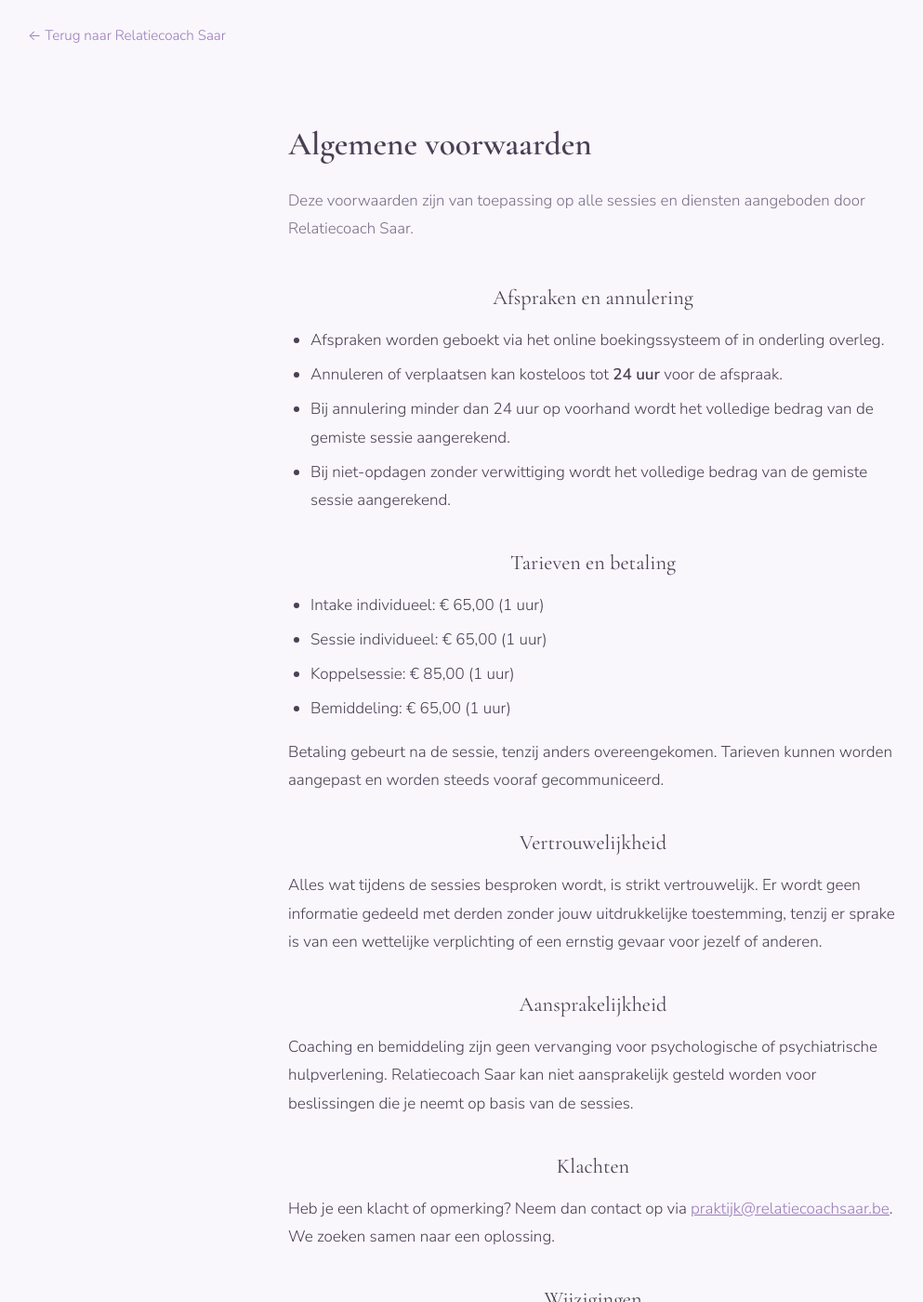
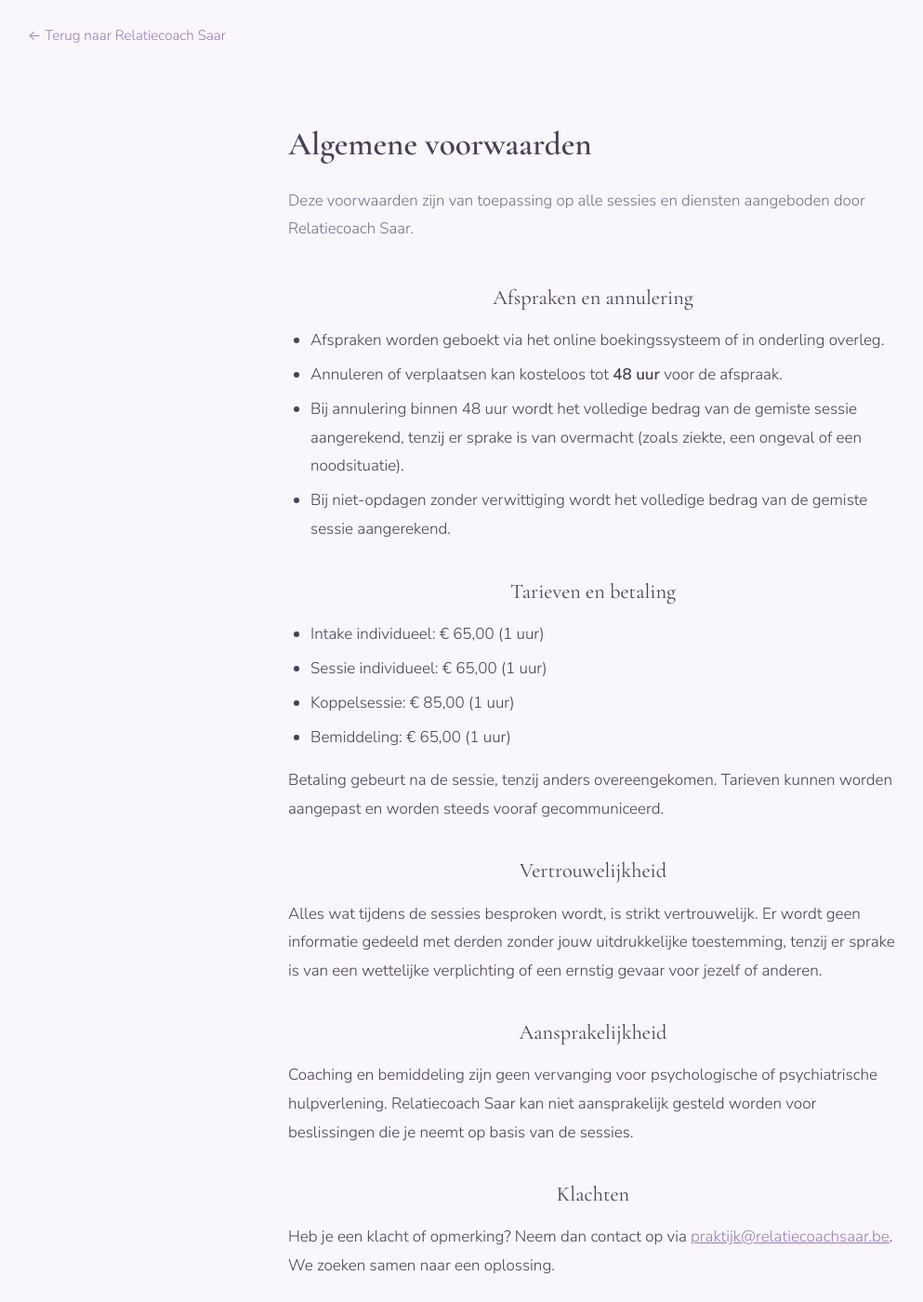
Before and after one commit to relatiecoachsaar/relatiecoachsaar-website, a Jekyll site: the page built from voorwaarden.html, in a window 1280 px wide and 1400 px high. Shown: the whole window at 93% size, without its empty margins (2-995 px from the left). Built offline with Jekyll 4.4.1, drawn with Linux system fonts in a browser that asks for light colours; some of the changed text lies outside the part shown.

Commit message:
aanpassing voorwaarden

```diff
--- a/voorwaarden.html
+++ b/voorwaarden.html
@@ -7,11 +7,11 @@
   <h1>Algemene voorwaarden</h1>
   <p class="page-intro">Deze voorwaarden zijn van toepassing op alle sessies en diensten aangeboden door {{ site.title }}.</p>
 
-  <h2>Afspraken en annulering</h2>
+  <h2 id="annulering">Afspraken en annulering</h2>
   <ul>
     <li>Afspraken worden geboekt via het online boekingssysteem of in onderling overleg.</li>
-    <li>Annuleren of verplaatsen kan kosteloos tot <strong>24 uur</strong> voor de afspraak.</li>
-    <li>Bij annulering minder dan 24 uur op voorhand wordt het volledige bedrag van de gemiste sessie aangerekend.</li>
+    <li>Annuleren of verplaatsen kan kosteloos tot <strong>48 uur</strong> voor de afspraak.</li>
+    <li>Bij annulering binnen 48 uur wordt het volledige bedrag van de gemiste sessie aangerekend, tenzij er sprake is van overmacht (zoals ziekte, een ongeval of een noodsituatie).</li>
     <li>Bij niet-opdagen zonder verwittiging wordt het volledige bedrag van de gemiste sessie aangerekend.</li>
   </ul>
 
```
Also changed, not shown: other parts of voorwaarden.html (+1 -1 lines).
